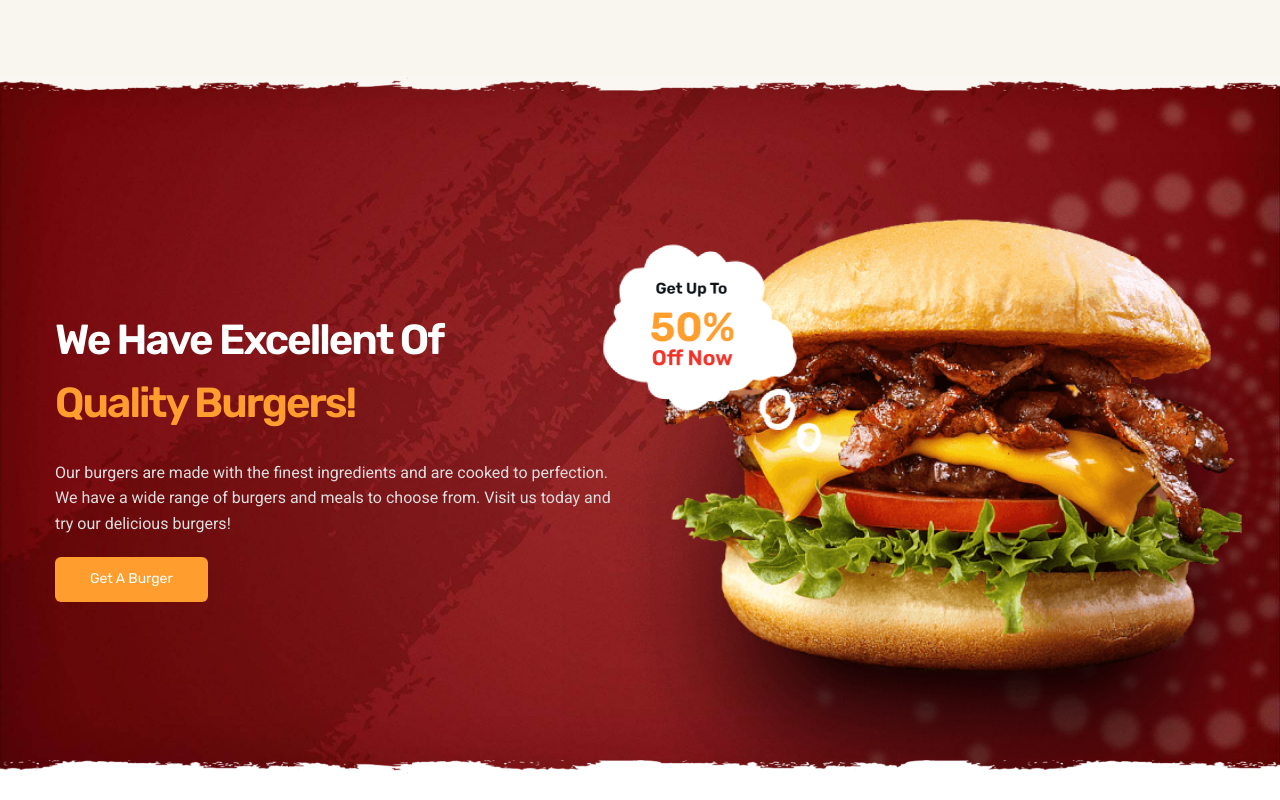
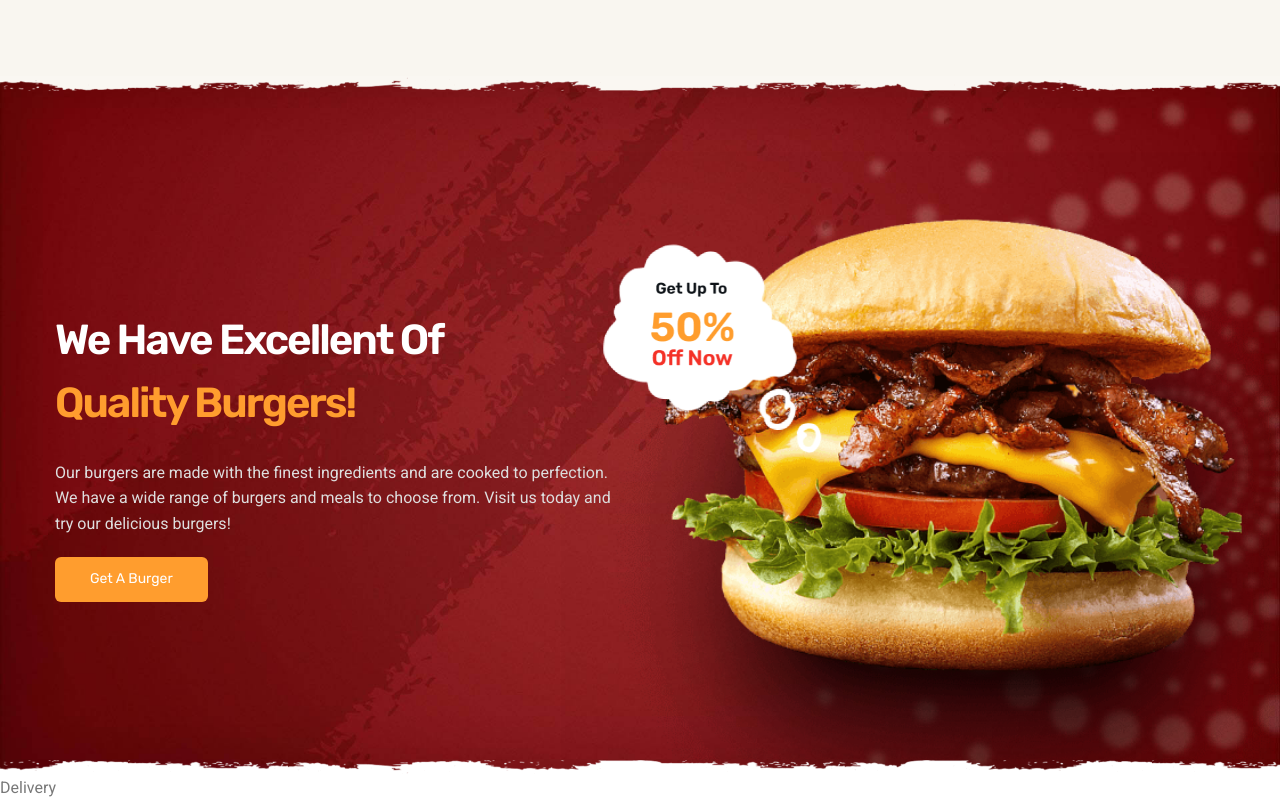
Before and after one commit to sorenblank/burgir-nextjs, a Next.js app: page / in a window 1280 px wide. Shown: the part 3520-4320 px from the top of the page. Before the commit the page ends 4295 px from the top, so only its background shows below. Built offline with nearby package versions, Linux system fonts and the light colour scheme.

Commit message:
Add Delivery page to Home component

```diff
--- a/app/page.jsx
+++ b/app/page.jsx
@@ -6,6 +6,7 @@ import Promo from "@/app/pages/Promo";
 import About from "@/app/pages/About";
 import Menu from "@/app/pages/Menu";
 import CTA from "@/app/pages/CTA";
+import Delivery from "@/app/pages/Delivery";
 
 export default function Home() {
   return (
@@ -17,6 +18,7 @@ export default function Home() {
       <About />
       <Menu />
       <CTA />
+      <Delivery />
     </div>
     </>
   );
--- /dev/null
+++ b/app/pages/Delivery.jsx
@@ -0,0 +1,7 @@
+const Delivery = () => {
+  return (
+    <div>Delivery</div>
+  )
+}
+
+export default Delivery
```
Also changed, not shown: 1 other file (tests, documents, lock files or other folders).
